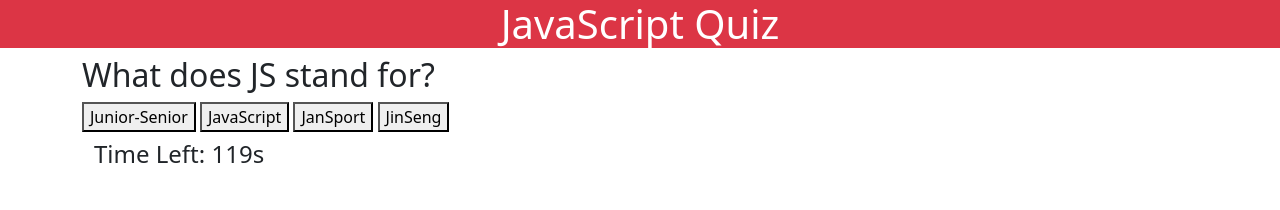
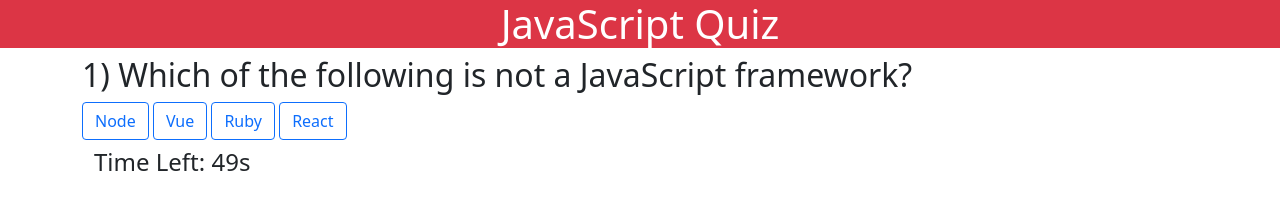
Before and after one commit to 786-go/codingQuiz, a plain HTML site: page index.html in a window 1280 px wide. Both pictures are taken after a click on the button "Begin Quiz". Drawn offline with nearby package versions, Linux system fonts and the light colour scheme.

Commit message:
upadated questions

```diff
--- a/index.html
+++ b/index.html
@@ -24,12 +24,12 @@
 
         </h2>
 
-        <button id="opt1" class="user-answer" data-value="1"></button>
-        <button id="opt2" class="user-answer" data-value="2"></button>
-        <button id="opt3" class="user-answer" data-value="3"></button>
-        <button id="opt4" class="user-answer" data-value="4"></button>
+        <button id="opt1" class="user-answer btn btn-outline-primary" data-value="1"></button>
+        <button id="opt2" class="user-answer btn btn-outline-primary" data-value="2"></button>
+        <button id="opt3" class="user-answer btn btn-outline-primary" data-value="3"></button>
+        <button id="opt4" class="user-answer btn btn-outline-primary" data-value="4"></button>
         <div class="container">
-            <h4 id="right-wrong"></h4>
+            <em class="text-muted" id="right-wrong"></em>
             <h4 id="score"></h4>
             <h4 id="counter"></h4>
         </div>
--- a/script.js
+++ b/script.js
@@ -15,7 +15,7 @@ var saveInitials = document.getElementById("save-initials")
 
 quizArea.style.display = "none"
 endResults.style.display = "none"
-var timer = 120;
+var timer = 50;
 var timerObject;
 var counter = document.getElementById("counter")
 
@@ -43,28 +43,28 @@ var startBtnHandler = function () {
 
 var questionlist = [
     {
-        q:"What does JS stand for?",
-        c:["Junior-Senior","JavaScript","JanSport","JinSeng"],
+        q:"1) Which of the following is not a JavaScript framework?",
+        c:["Node","Vue","Ruby","React"],
+        a:3
+    },
+    {
+        q:"2) What symbol is used to signify comments in JavaScript?",
+        c:["/* */","//","#","$ $"],
         a:2
     },
     {
-        q:"What does JS stand for?",
-        c:["Junior-Senior","JavaScript","JanSport","JinSeng"],
+        q:"3) The argument of a function is written inside of which pair of symbols?",
+        c:["' '","( )","{ }","[ ]"],
+        a:2
+    }, {
+        q:"4) The use of [ ] signifies which type of data storage?",
+        c:["object","array","constant","list"],
         a:2
     },
     {
-        q:"What does JS stand for?",
-        c:["Junior-Senior","JavaScript","JanSport","JinSeng"],
-        a:2
-    }, {
-        q:"What does JS stand for?",
-        c:["Junior-Senior","JavaScript","JanSport","JinSeng"],
-        a:2
-    },
-    {
-        q:"What does JS stand for - last?",
-        c:["Junior-Senior","JavaScript","JanSport","JinSeng"],
-        a:2
+        q:"5) What does '&&' mean?",
+        c:["and","or","for all","&& doesn't exist in JavaScript"],
+        a:1
     }
 ]
 
```
